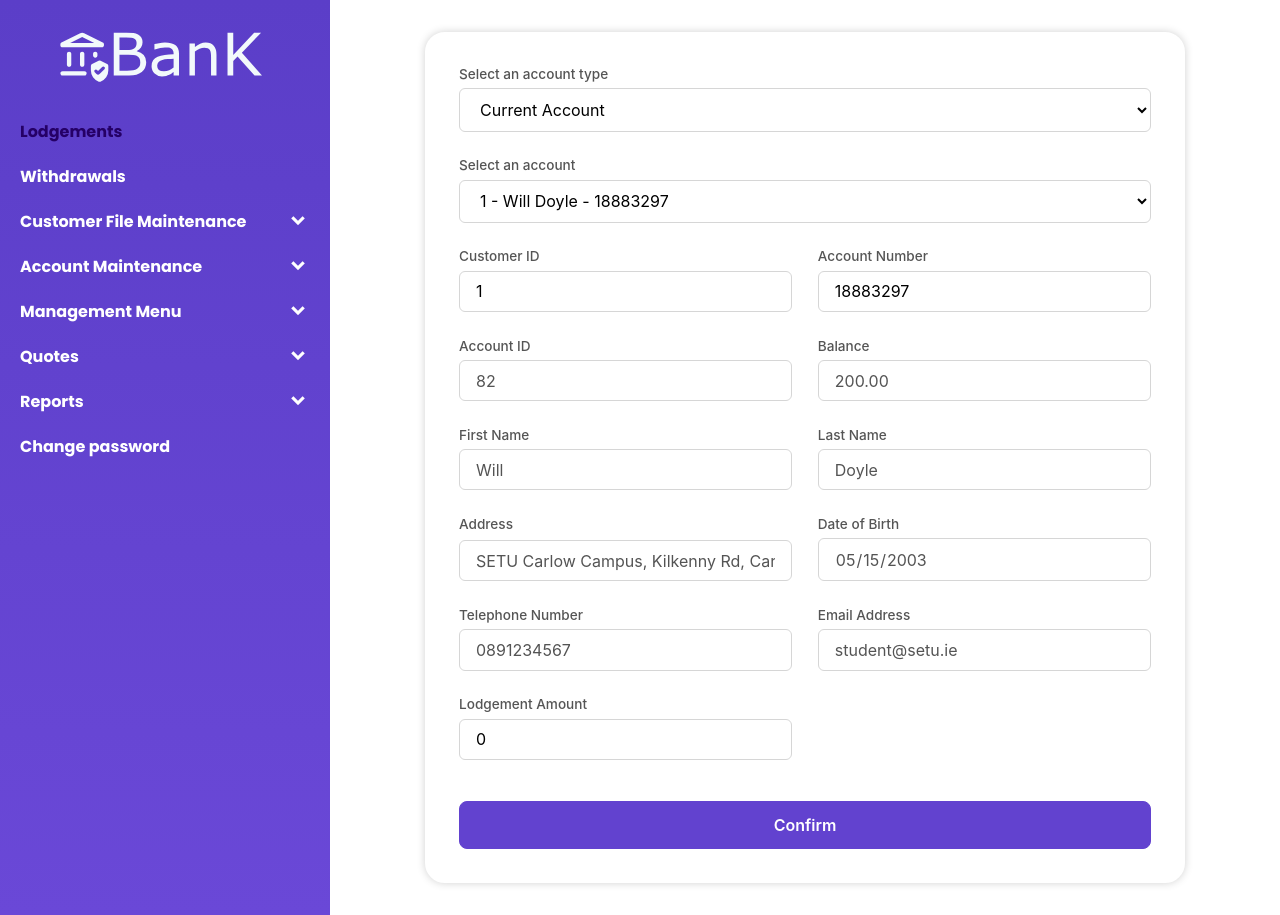
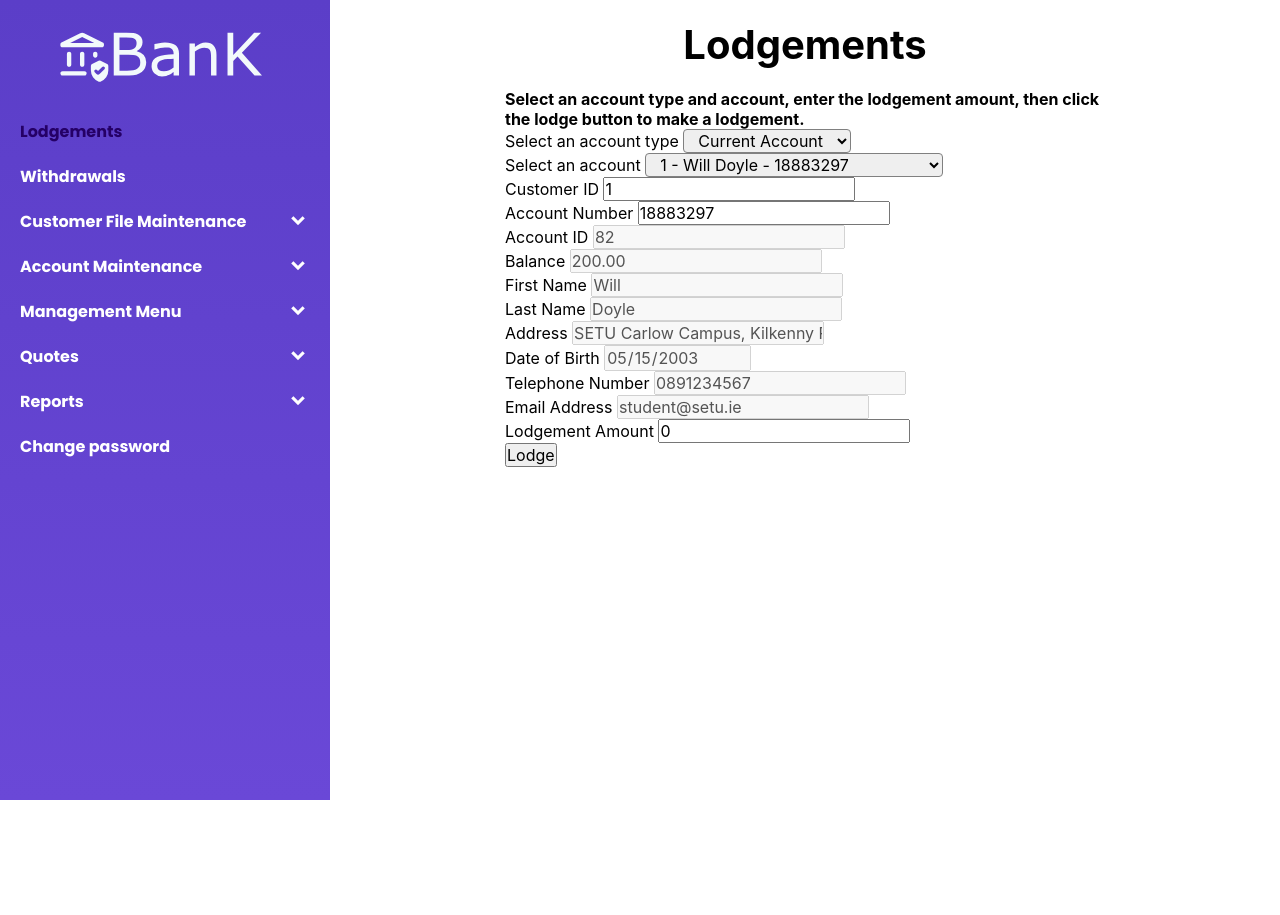
Before and after one commit to kylepunta/BankingSystem, a PHP site: page /kyle/lodgements.html.php in a window 1280 px wide. After the commit the page ends 800 px from the top, so only its background shows below. Run offline with PHP 8.4, Linux system fonts and the light colour scheme; a user stored in the database is signed in; data comes from the database, SQL or seed files in the repository; data that the repository does not hold is empty.

Commit message:
Added a form heading and subheading

```diff
--- a/website/kyle/add-customer.html.php
+++ b/website/kyle/add-customer.html.php
@@ -13,7 +13,7 @@
     <meta name="viewport" content="width=device-width, initial-scale=1.0">
     <title>Bank</title>
     <link rel="stylesheet" href="/commonStyles.css">
-    <link rel="stylesheet" href="./customer.css">
+    <!-- <link rel="stylesheet" href="./customer.css"> -->
     <link rel="stylesheet" href="https://fonts.googleapis.com/css2?family=Material+Symbols+Outlined:opsz,wght,FILL,GRAD@20..48,100..700,0..1,-50..200&icon_names=keyboard_arrow_down" />
     <link rel="preconnect" href="https://fonts.googleapis.com">
     <link rel="preconnect" href="https://fonts.gstatic.com" crossorigin>
@@ -28,6 +28,8 @@
     ?>
     <main>
         <form action="./add-customer.php" method="post" id="add-customer-form"> <!--Add Customer form-->
+            <h1>Add a Customer</h1>
+            <h4>Enter the customer's personal details, then click the add button to add the customer.</h4>
             <p>
                 <label for="firstName">First Name</label>
                 <input type="text" id="firstName" name="firstName" required>
--- a/website/kyle/amend-view-customer.html.php
+++ b/website/kyle/amend-view-customer.html.php
@@ -13,7 +13,7 @@
     <meta name="viewport" content="width=device-width, initial-scale=1.0">
     <title>Document</title>
     <link rel="stylesheet" href="/commonStyles.css">
-    <link rel="stylesheet" href="./customer.css">
+    <!-- <link rel="stylesheet" href="./customer.css"> -->
     <link rel="stylesheet" href="https://fonts.googleapis.com/css2?family=Material+Symbols+Outlined:opsz,wght,FILL,GRAD@20..48,100..700,0..1,-50..200&icon_names=keyboard_arrow_down" />
     <link rel="preconnect" href="https://fonts.googleapis.com">
     <link rel="preconnect" href="https://fonts.gstatic.com" crossorigin>
@@ -26,6 +26,8 @@
     <main>
         <form action="amend-view-customer.php" method="post" id="amend-view-customer-form">
             <!--Amend/View a Customer form-->
+            <h1>Amend/View a Customer</h1>
+            <h4>Click on Amend Details and select a customer from the database. Edit the customer's details, then click confirm to confirm any changes made.</h4>
             <p class="select-customer">
                 <label for="select-customer">Select a customer</label>
                 <select name="customer-dropdown" id="select-customer">
--- a/website/kyle/delete-customer.html.php
+++ b/website/kyle/delete-customer.html.php
@@ -13,7 +13,7 @@
     <meta name="viewport" content="width=device-width, initial-scale=1.0">
     <title>Document</title>
     <link rel="stylesheet" href="/commonStyles.css">
-    <link rel="stylesheet" href="./customer.css">
+    <!-- <link rel="stylesheet" href="./customer.css"> -->
     <link rel="stylesheet" href="https://fonts.googleapis.com/css2?family=Material+Symbols+Outlined:opsz,wght,FILL,GRAD@20..48,100..700,0..1,-50..200&icon_names=keyboard_arrow_down" />
     <link rel="preconnect" href="https://fonts.googleapis.com">
     <link rel="preconnect" href="https://fonts.gstatic.com" crossorigin>
@@ -25,7 +25,8 @@
     ?>
     <main>
         <form action="./delete-customer.php" method="post" id="delete-customer-form"> <!--Delete Customer form-->
-
+            <h1>Delete a Customer</h1>
+            <h4>Select a customer from the database, then click delete to delete the customer.</h4>
             <p>
                 <label for="select-customer">Select a customer</label>
                 <select name="customerDropdown" id="select-customer">
--- a/website/kyle/lodgements.html.php
+++ b/website/kyle/lodgements.html.php
@@ -21,7 +21,7 @@ if ($_SERVER['REQUEST_METHOD'] == 'POST' && isset($_POST['accountType'], $_POST[
     <title>Lodgements</title>
     <?php require("../head.html") // links the head.html file
     ?>
-    <link rel="stylesheet" href="./customer.css" />
+    <!-- <link rel="stylesheet" href="./customer.css" /> -->
 </head>
 
 <body>
@@ -29,6 +29,8 @@ if ($_SERVER['REQUEST_METHOD'] == 'POST' && isset($_POST['accountType'], $_POST[
     ?>
     <main>
         <form action="./lodgements.php" method="post" name="lodgementsForm" id="lodgements-form">
+            <h1>Lodgements</h1>
+            <h4>Select an account type and account, enter the lodgement amount, then click the lodge button to make a lodgement.</h4>
             <p class="select-account-type">
                 <label for="account-type">Select an account type</label>
                 <select name="accountType" id="account-type">
@@ -90,7 +92,7 @@ if ($_SERVER['REQUEST_METHOD'] == 'POST' && isset($_POST['accountType'], $_POST[
                 <input type="text" name="lodgementAmount" id="lodgementAmount">
             </p>
             <div class="form-buttons">
-                <input type="submit" value="Confirm" id="submitBtn" name="submitBtn">
+                <input type="submit" value="Lodge" id="submitBtn" name="submitBtn">
             </div>
         </form>
     </main>
```
